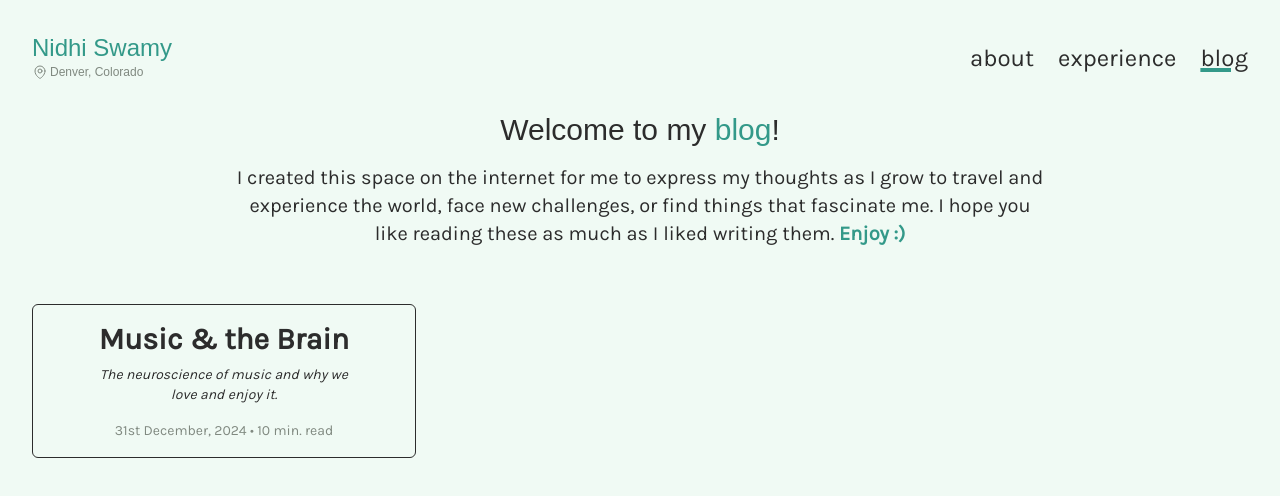
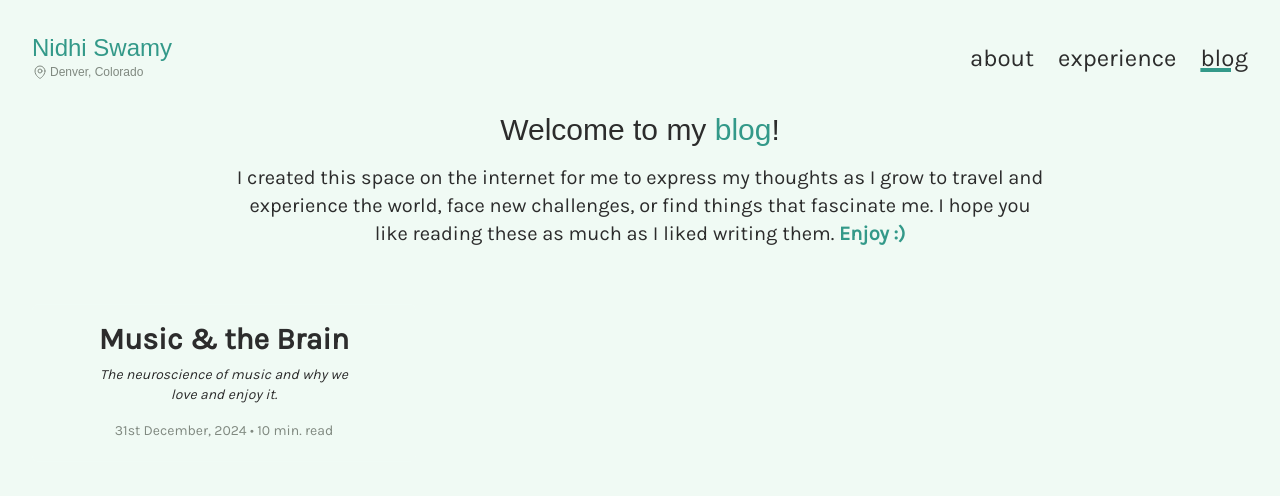
Before and after one commit to nidhiswamy/website, a Next.js app: page /blog in a window 1280 px wide. Shown: the top 496 px of the page. Built offline with nearby package versions, Linux system fonts and the light colour scheme; a web font is replaced by a local one.

Commit message:
Make small design and color changes

```diff
--- a/src/app/ui/BlogPost.tsx
+++ b/src/app/ui/BlogPost.tsx
@@ -15,16 +15,16 @@ export default function BlogPost(props: BlogProps) {
   return (
     <Link
       href={`/blog/${props.slug}`}
-      className="h-full max-h-72 w-72 sm:w-full transition-none sm:transition sm:hover:bg-secondary-light/[0.1] sm:hover:shadow-xl duration-300 ease-in-out"
+      className="h-full max-h-72 w-full transition-none sm:transition sm:hover:bg-secondary-light/[0.1] sm:hover:shadow-xl duration-300 ease-in-out"
     >
-      <div className="border rounded-md border-slate-600 px-4 py-2 md:py-4 flex flex-col text-start sm:text-center items-start sm:items-center h-full w-full">
+      <div className="border rounded-md border-primary/15 px-4 py-2 md:py-4 flex flex-col text-start sm:text-center items-start sm:items-center h-full w-full">
         <h1 className="text-xl font-extrabold md:text-2xl lg:text-3xl w-fit sm:w-10/12 sm:no-underline px-1.5 sm:px-0 py-1 sm:py-0 rounded sm:rounded-none sm:bg-none">
           {props.title}
         </h1>
         <h4 className="text-sm lg:text-sm font-thin sm:text-center italic sm:pt-2 p-1 sm:pb-4 w-fit sm:w-3/4">
           {props.header}
         </h4>
-        <p className="mt-auto text-xs font-thin lg:text-sm text-gray px-1 sm:px-0">
+        <p className="mt-auto text-xs font-thin lg:text-sm text-gray px-1 sm:px-0 pb-1">
           {props.date} • {props.readtime} min. read
         </p>
       </div>
--- a/src/app/ui/Logo.tsx
+++ b/src/app/ui/Logo.tsx
@@ -9,7 +9,7 @@ export default function Logo() {
         href="/"
       >
         Nidhi Swamy
-        <div className="flex items-end gap-0.5 text-gray">
+        <div className="flex items-end justify-center md:justify-start gap-0.5 text-gray">
           <svg
             xmlns="http://www.w3.org/2000/svg"
             fill="none"
```
